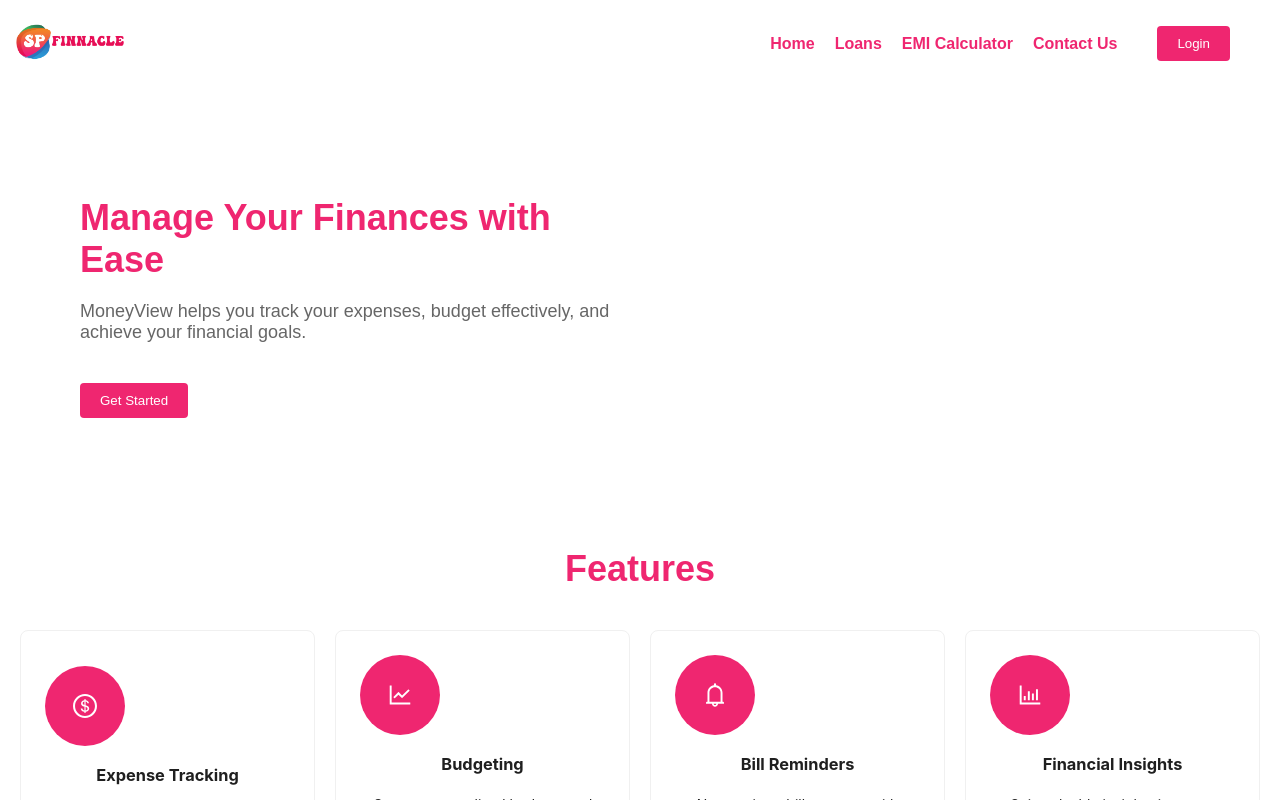
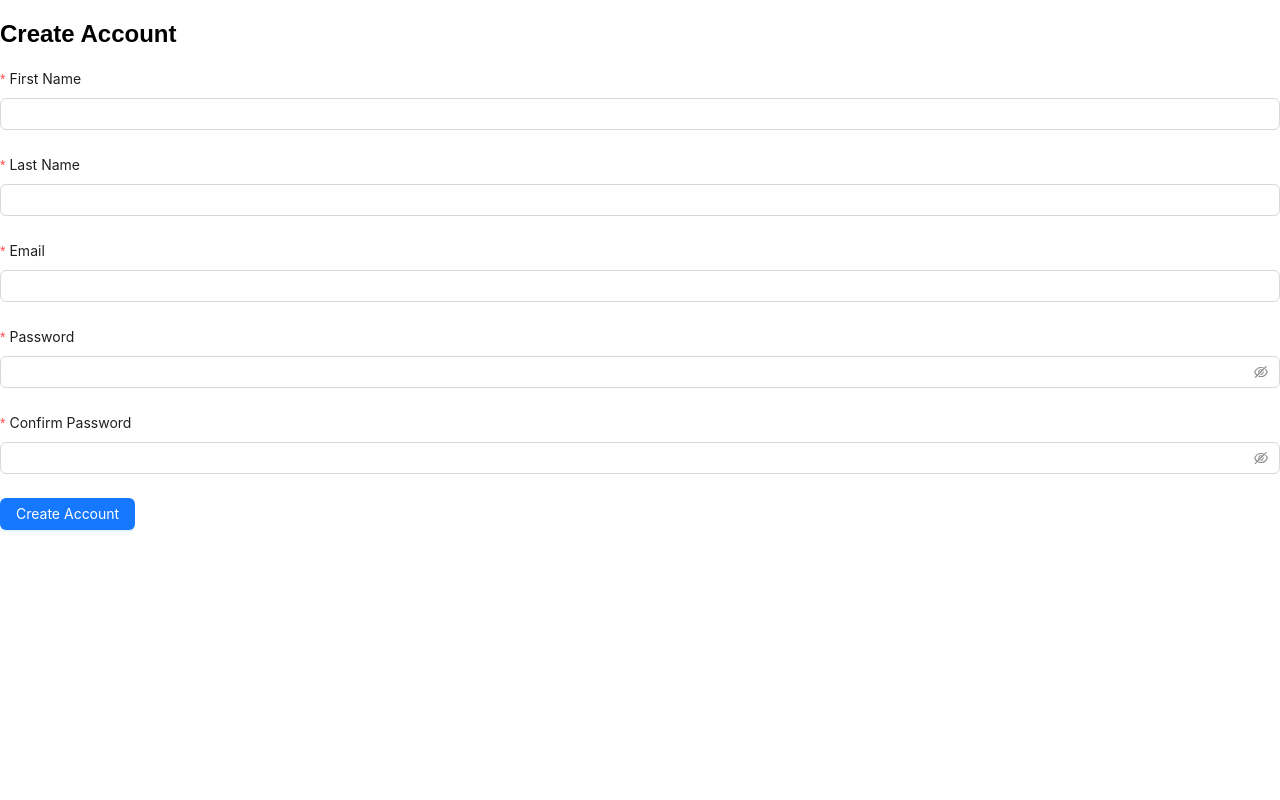
Before and after one commit to selvakumarmg/spfinnacle-web, a React (Create React App) app: page /signup in a window 1280 px wide. Shown: the top 800 px of the page. Built offline with nearby package versions, Linux system fonts and the light colour scheme.

Commit message:
worked on userID generation

```diff
--- a/package.json
+++ b/package.json
@@ -4,13 +4,14 @@
   "private": true,
   "homepage": "https://selvakumarmg.github.io/spfinnacle-web/",
   "dependencies": {
-    "@ant-design/icons": "^5.1.3",
+    "@ant-design/icons": "^5.1.4",
     "@testing-library/jest-dom": "^5.16.5",
     "@testing-library/react": "^13.4.0",
     "@testing-library/user-event": "^13.5.0",
     "antd": "^5.5.1",
     "axios": "^1.4.0",
     "gh-pages": "^5.0.0",
+    "history": "^5.3.0",
     "react": "^18.2.0",
     "react-dom": "^18.2.0",
     "react-icons": "^4.8.0",
--- a/src/App.jsx
+++ b/src/App.jsx
@@ -1,30 +1,28 @@
-import React from 'react';
-import './App.css';
-import TestimonialSection from './TestimonialSection';
-import Header from './components/Header';
-import FeaturesSection from './components/FeaturesSection';
-import ScrollToTopButton from './components/ScrollToTopButton';
-import Footer from './components/Footer';
+import React, { useState } from 'react';
+import { BrowserRouter as Router, Routes, Route } from 'react-router-dom';
+import Home from './screens/Home';
+import { createBrowserHistory } from 'history';
+import Login from './screens/clients/Login';
+import SignUp from './screens/clients/Signup';
 
 const App = () => {
+  const [isAuthenticated, setIsAuthenticated] = useState(false);
+  const history = createBrowserHistory();
+
   return (
-    <div className="app">
-      <Header />
-      <section className="hero-section">
-        <div className="hero-content">
-          <h1>Manage Your Finances with Ease</h1>
-          <p>MoneyView helps you track your expenses, budget effectively, and achieve your financial goals.</p>
-          <button className="btn btn-get-started">Get Started</button>
-        </div>
-        <div className="hero-image">
-          {/* Hero Image */}
-        </div>
-      </section>
-      <FeaturesSection />
-      <TestimonialSection />
-      <ScrollToTopButton />
-      <Footer />
-    </div>
+    <Router history={history}>
+      <Routes>
+        <Route path="/" element={<Home />} />
+        <Route
+          path="/login"
+          element={<Login setIsAuthenticated={setIsAuthenticated} />}
+        />
+        <Route
+          path="/signup"
+          element={<SignUp />}
+        />
+      </Routes>
+    </Router>
   );
 };
 
--- a/src/components/Button.jsx
+++ b/src/components/Button.jsx
@@ -1,9 +1,15 @@
 import React from 'react';
 import '../styles/button.css';
+import { createBrowserHistory } from 'history';
 
 const LoginButton = () => {
+  const history = createBrowserHistory();
+
+  const handleLoginButtonClick = () => {
+    history.push('/login');
+  };
   return (
-    <button className="btn btn-get-started">
+    <button onClick={handleLoginButtonClick} className="btn btn-get-started">
       Login
     </button>
   );
--- /dev/null
+++ b/src/screens/Home.jsx
@@ -0,0 +1,31 @@
+import React from 'react';
+import '../App.css';
+import TestimonialSection from '../TestimonialSection';
+import Header from '../components/Header';
+import FeaturesSection from '../components/FeaturesSection';
+import ScrollToTopButton from '../components/ScrollToTopButton';
+import Footer from '../components/Footer';
+
+const Home = () => {
+  return (
+    <div className="app">
+      <Header />
+      <section className="hero-section">
+        <div className="hero-content">
+          <h1>Manage Your Finances with Ease</h1>
+          <p>MoneyView helps you track your expenses, budget effectively, and achieve your financial goals.</p>
+          <button className="btn btn-get-started">Get Started</button>
+        </div>
+        <div className="hero-image">
+          {/* Hero Image */}
+        </div>
+      </section>
+      <FeaturesSection />
+      <TestimonialSection />
+      <ScrollToTopButton />
+      <Footer />
+    </div>
+  );
+};
+
+export default Home;
--- /dev/null
+++ b/src/screens/clients/Login.jsx
@@ -0,0 +1,37 @@
+import React from 'react';
+import { Typography, Form, Input, Button, message } from 'antd';
+
+const { Title } = Typography;
+
+const Login = () => {
+  const onFinish = (values) => {
+
+  };
+
+  return (
+    <div style={{ display: 'flex', justifyContent: 'center', alignItems: 'center', height: '100vh' }}>
+      <div style={{ width: 400, padding: 24, boxShadow: '0 4px 8px 0 rgba(0, 0, 0, 0.2)', borderRadius: 8 }}>
+        <Title level={3} style={{ marginBottom: 24 }}>Login</Title>
+        <Form name="login-form" onFinish={onFinish}>
+          <Form.Item
+            name="username"
+            // rules={[{ required: true, message: 'Please enter your username!' }]}
+          >
+            <Input value='admin' placeholder="Username" />
+          </Form.Item>
+          <Form.Item
+            name="password"
+            // rules={[{ required: true, message: 'Please enter your password!' }]}
+          >
+            <Input.Password value='123' placeholder="Password" />
+          </Form.Item>
+          <Form.Item>
+            <Button type="primary" htmlType="submit" style={{ width: '100%' }}>Log in</Button>
+          </Form.Item>
+        </Form>
+      </div>
+    </div>
+  );
+};
+
+export default Login;
--- /dev/null
+++ b/src/screens/clients/Signup.jsx
@@ -0,0 +1,87 @@
+import React, { useState } from 'react';
+import { Form, Input, Button } from 'antd';
+
+const CreateAccount = () => {
+  const [form] = Form.useForm();
+  const [loading, setLoading] = useState(false);
+
+  const handleSubmit = async (values) => {
+    try {
+      setLoading(true);
+      // Implement your account creation logic here
+      // Validate form data and perform necessary actions
+      console.log('Account creation submitted!', values);
+      setLoading(false);
+    } catch (error) {
+      console.error('Error creating account:', error);
+      setLoading(false);
+    }
+  };
+
+  return (
+    <div className="create-account-container">
+      <h2>Create Account</h2>
+      <Form form={form} onFinish={handleSubmit} layout="vertical">
+        <Form.Item
+          name="firstName"
+          label="First Name"
+          rules={[{ required: true, message: 'Please enter your first name' }]}
+        >
+          <Input />
+        </Form.Item>
+        <Form.Item
+          name="lastName"
+          label="Last Name"
+          rules={[{ required: true, message: 'Please enter your last name' }]}
+        >
+          <Input />
+        </Form.Item>
+        <Form.Item
+          name="email"
+          label="Email"
+          rules={[
+            { required: true, message: 'Please enter your email address' },
+            { type: 'email', message: 'Please enter a valid email address' },
+          ]}
+        >
+          <Input />
+        </Form.Item>
+        <Form.Item
+          name="password"
+          label="Password"
+          rules={[
+            { required: true, message: 'Please enter a password' },
+            { min: 6, message: 'Password must be at least 6 characters' },
+          ]}
+        >
+          <Input.Password />
+        </Form.Item>
+        <Form.Item
+          name="confirmPassword"
+          label="Confirm Password"
+          dependencies={['password']}
+          rules={[
+            { required: true, message: 'Please confirm your password' },
+            ({ getFieldValue }) => ({
+              validator(_, value) {
+                if (!value || getFieldValue('password') === value) {
+                  return Promise.resolve();
+                }
+                return Promise.reject(new Error('The passwords do not match'));
+              },
+            }),
+          ]}
+        >
+          <Input.Password />
+        </Form.Item>
+        <Form.Item>
+          <Button type="primary" htmlType="submit" loading={loading}>
+            Create Account
+          </Button>
+        </Form.Item>
+      </Form>
+    </div>
+  );
+};
+
+export default CreateAccount;
```
Also changed, not shown: src/route/PrivateRoute.jsx (added, +16 -0 lines), src/screens/Main.jsx (added, +31 -0 lines), src/screens/clients/Mainlayout.jsx (added, +24 -0 lines), src/route/index.js (added), src/screens/clients/components/Header.jsx (added), 1 other file (tests, documents, lock files or other folders).
